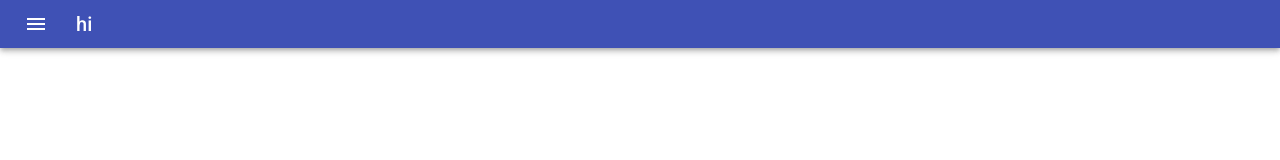
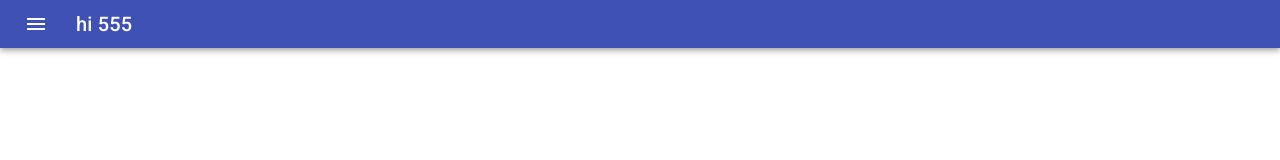
Before and after one commit to Phurit-Duan/finalproject-frontend, a React (Create React App) app: page / in a window 1280 px wide. Shown: the top 160 px of the page. Built offline with nearby package versions, Linux system fonts and the light colour scheme.

Commit message:
edit text

```diff
--- a/src/App.js
+++ b/src/App.js
@@ -26,7 +26,7 @@ export default function DenseAppBar() {
             <MenuIcon />
           </IconButton>
           <Typography variant="h6" color="inherit">
-            hi
+            hi 555
           </Typography>
         </Toolbar>
       </AppBar>
```
